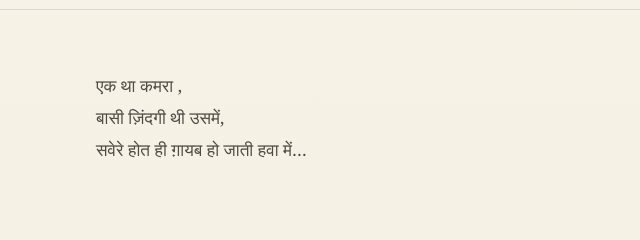
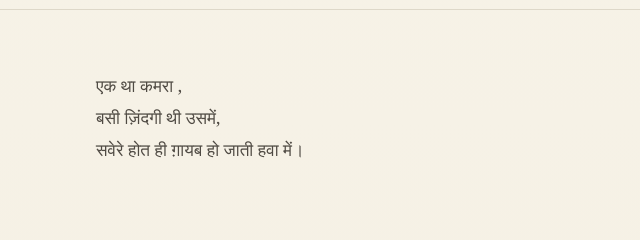
Before and after one commit to YOCRRZ224/md, a plain HTML site: page blog/2026-10-17-kamra-4.html in a window 1280 px wide. Shown: the part 281-521 px from the top of the page, 194-834 px from the left. Drawn offline with Linux system fonts and the light colour scheme.

Commit message:
Fix typo in kamra blog post

```diff
--- a/blog/2026-10-17-kamra-4.html
+++ b/blog/2026-10-17-kamra-4.html
@@ -6,7 +6,7 @@
 <title>kamra</title>
 <meta name="description" content="kamra
 एक था कमरा ,
-बासी ज़िंदगी थी उसमें,
+बसी ज़िंदगी थी उसमें,
  सवेरे होत ही ग़ायब हो जाती हवा में…
 
 ">
@@ -520,8 +520,9 @@ footer {
         <article>
             <p>
 एक था कमरा , </br>
-बासी ज़िंदगी थी उसमें, </br>
- सवेरे होत ही ग़ायब हो जाती हवा में…</p>
+बसी ज़िंदगी थी उसमें, </br>
+ सवेरे होत ही ग़ायब हो जाती हवा में।
+        </p>
         </article>
     </div>
 </main>
```
